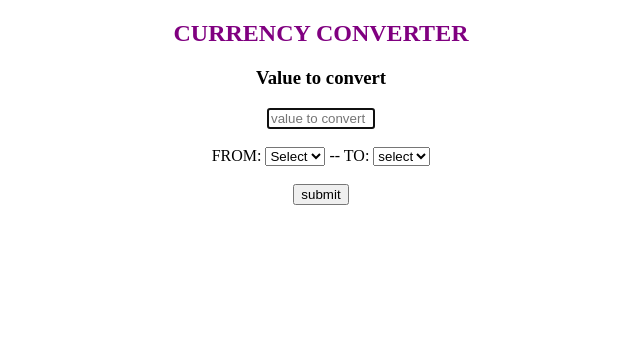
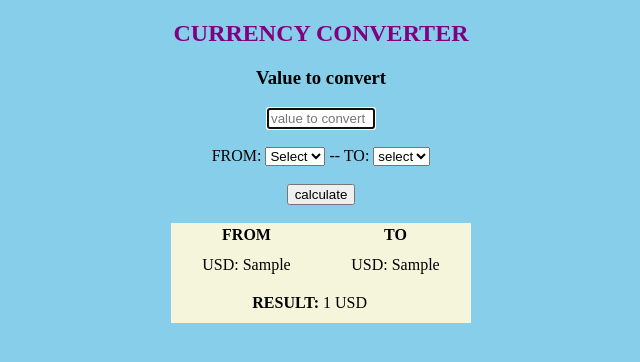
Before and after one commit to itemc2015-code/currency_converter_api, a Flask app: template templates/main.html in a window 1280 px wide. Shown: the top 362 px of the page, without its empty margins (319-959 px from the left). Run offline with Flask 3, Linux system fonts and the light colour scheme; the template is opened without the code that fills it: most values are stand-ins (such as "Sample title", 1, 10 or a date in 2020).

Commit message:
modified main html and app

```diff
--- a/app.py
+++ b/app.py
@@ -1,9 +1,9 @@
-from flask import Flask,render_template,url_for,redirect
+from flask import Flask,render_template,request
 import requests
 
 app = Flask(__name__)
 
-@app.route('/',methods=['GET'])
+@app.route('/',methods=['GET','POST'])
 def home():
 
     url = "https://v6.exchangerate-api.com/v6/ffdd5bbcb02e1b65d7f798ac/latest/USD"
@@ -12,9 +12,22 @@ def home():
     rates = response.json()
     c_rates = rates['conversion_rates']
 
-    currency_list = [c for c in c_rates.keys()]
-    # print(c_rates)
-    return render_template('main.html',currency_list=currency_list)
+    currency_key = [c for c in c_rates.keys()]
+    currency_value = [v for v in c_rates.values()]
+
+    total_amount = None
+    if request.method == 'POST':
+        amount = request.form.get("amount")
+        from_currency1 = request.form.get("from_currency")
+        to_currency1 = request.form.get("to_currency")
+        from_rates = c_rates[from_currency1]
+        to_rates = c_rates[to_currency1]
+        total_amount = float(amount) * (c_rates[to_currency1] / c_rates[from_currency1])
+        total_amount = round(total_amount,2)
+
+    return render_template('main.html',currency_key=currency_key,total_amount=total_amount,
+                           from_currency1=from_currency1,to_currency1=to_currency1,
+                           from_rates=from_rates,to_rates=to_rates)
 
 if __name__ == '__main__':
     app.run(debug=True)
--- a/templates/main.html
+++ b/templates/main.html
@@ -7,7 +7,7 @@
     <meta http-equiv="X-UA-Compatible" content="ie=edge">
     <title>Currency Converter</title>
 </head>
-<body>
+<body bgcolor="skyblue">
 <h2 style="color:purple"><center>CURRENCY CONVERTER</center></h2>
 <table  style="background-color:black;color:black" width="500">
 
@@ -16,26 +16,43 @@
 <input type="text" name="amount" required placeholder="value to convert" autofocus style="width:100px"><br><br>
 
 <label>FROM:
-  <select name="from_currency">
+  <select name="from_currency" required>
       <option value="">Select</option>
-      {% for c in currency_list %}
-    <option value="">{{ c }}</option>
+      {% for c in currency_key %}
+    <option value="{{ c }}">{{ c }}</option>
       {% endfor %}
   </select> --
 </label>
 
 <label>TO:
-    <select name="to_currency">
-        <option>select</option>
-        {% for c in currency_list %}
-    <option value="">{{ c }}</option>
+    <select name="to_currency" required>
+        <option value="">select</option>
+        {% for c in currency_key %}
+    <option value="{{ c }}">{{ c }}</option>
       {% endfor %}
     </select>
 </label>
 <br><br>
-<input type="submit" value="submit">
+<input type="submit" value="calculate"><br><br>
+
+<table align="center" border="0" width=300 height=100 style="background-color:beige">
+    <thead>
+    <tr>
+    <th>FROM</th>
+    <th>TO</th>
+    </tr>
+    </thead>
+
+    <tr><td><center>{{ from_currency1 }}: {{ from_rates}}</center></td>
+        <td><center>{{ to_currency1 }}: {{ to_rates }}</center></td>
+
+    </tr>
+    <tr><td align="right"><B>RESULT:</B></td><td align="left"> {{ total_amount }}   {{ to_currency1 }}</td>
+    </tr>
+
+</table>
+
 </center>
-
 </table>
 </body>
 </html>
```
